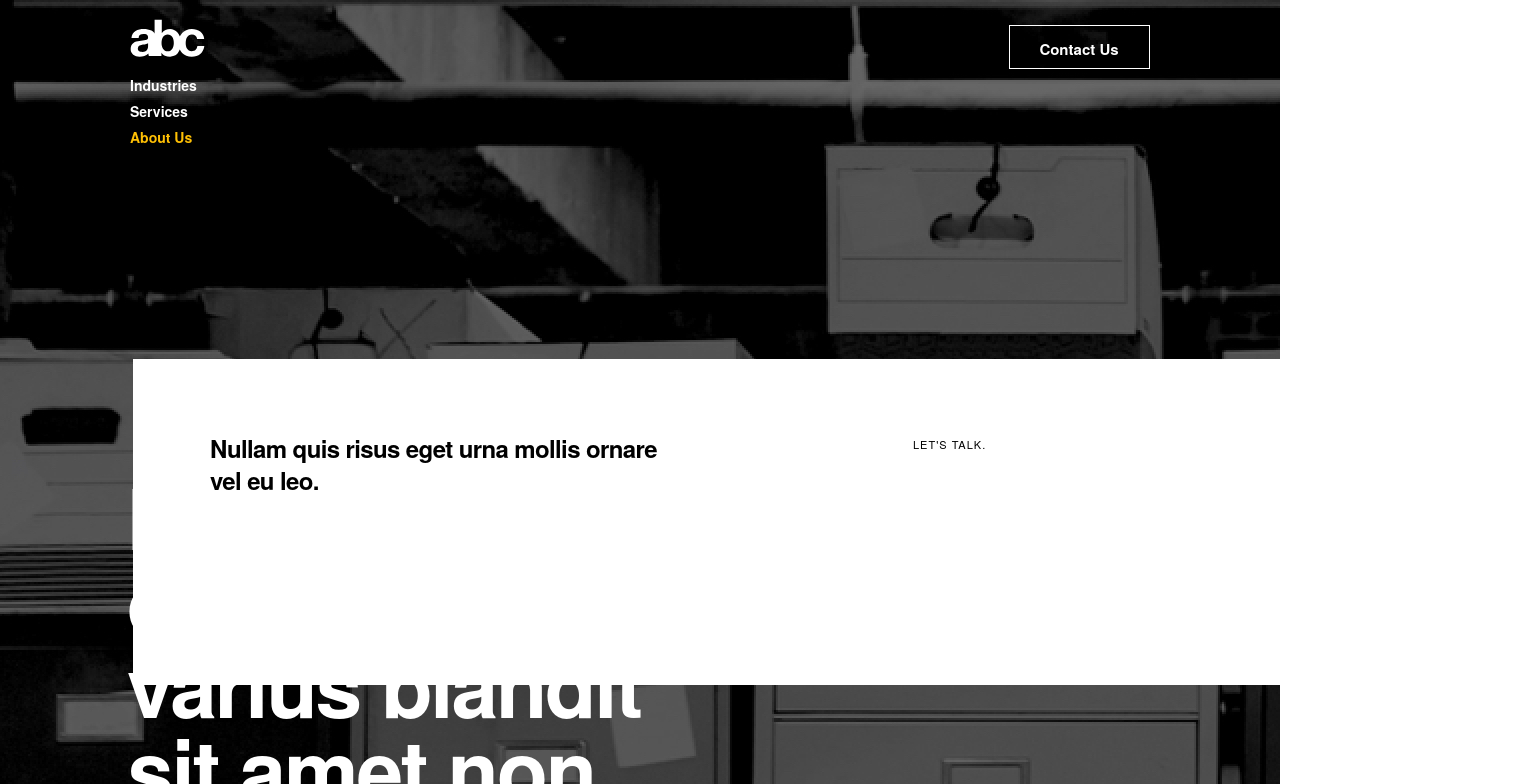
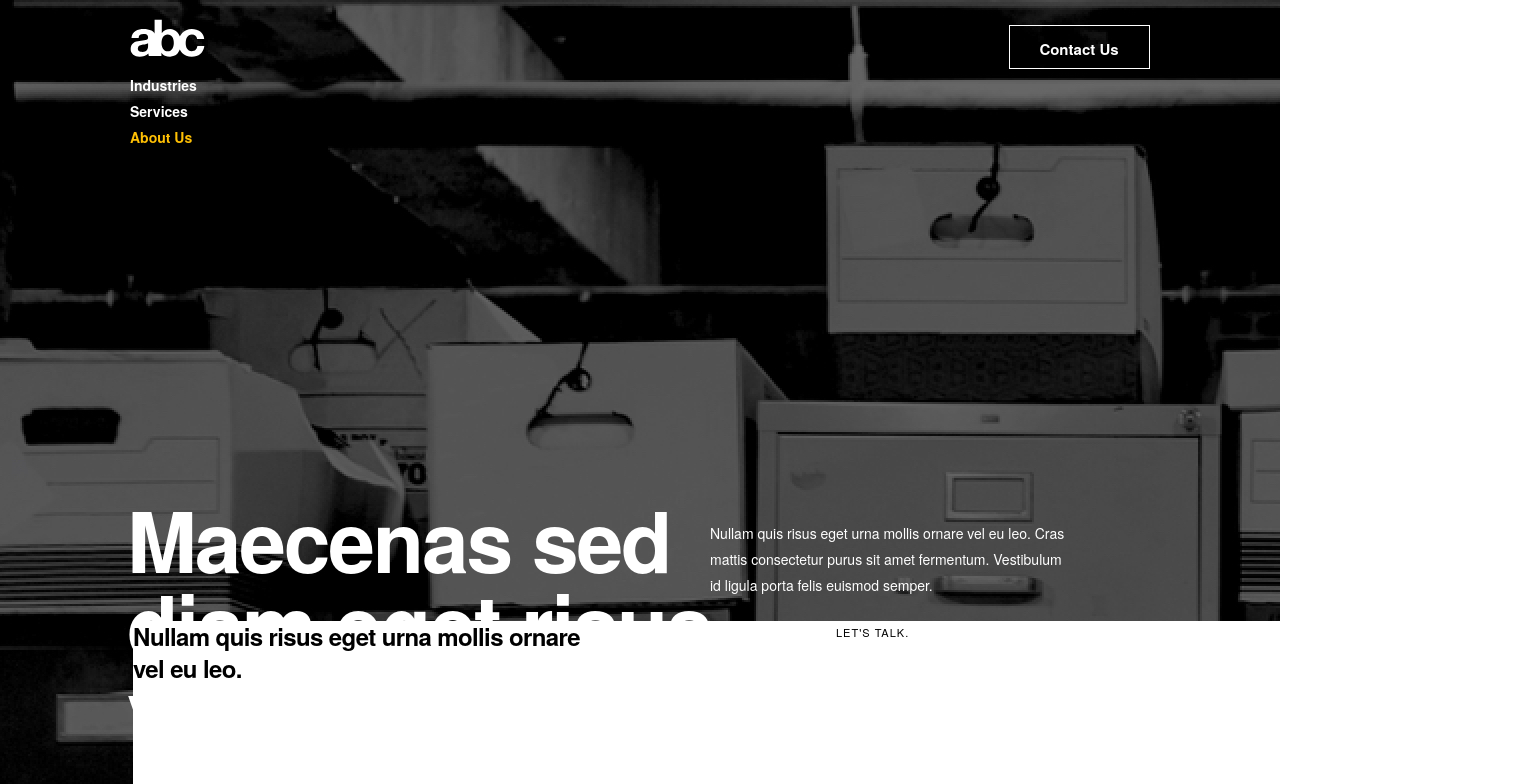
Before and after one commit to IvanGent/bukwild, a React (Create React App) app: page /aboutUs in a window 1280 px wide. Shown: the top 784 px of the page, 1526 px wide, since content can reach past the window. Built offline with nearby package versions, Linux system fonts and the light colour scheme.

Commit message:
updating headline style

```diff
--- a/src/components/CallToAction.js
+++ b/src/components/CallToAction.js
@@ -3,10 +3,14 @@ import React from 'react';
 function CallToAction({cta}) {
 
     const style = {
+        position: 'absolute',
+        bottom: '0',
+        left: '8.125rem',
+        right: '8.125rem',
         width: '73.75rem',
         height: '11.188rem',
         margin: '2.938rem 0 0 0.188rem',
-        padding: '4.625rem 8.5rem 4.563rem 4.813rem',
+        // padding: '4.625rem 8.5rem 4.563rem 4.813rem',
         backgroundColor: 'white',
         display: 'flex',
     }
--- a/src/components/Headline.js
+++ b/src/components/Headline.js
@@ -17,6 +17,7 @@ function Headline({head}) {
         lineHeight: '1',
         letterSpacing: '-2.2px',
         color: 'white',
+        paddingTop: '1.438rem'
     }
 
     return <div style={style}>{head}</div>
--- a/src/components/Marquee.js
+++ b/src/components/Marquee.js
@@ -8,13 +8,14 @@ function Marquee({info}) {
 
     const style = {
         backgroundImage: `url(/images/${info.background})`,
-        backgroundPosition: 'left top',
-        paddingTop: '19.5rem',
+        // backgroundPosition: 'left top',
+        // paddingTop: '19.5rem',
         minHeight: '100vh',
     }
 
     const contentStyle = {
-        padding: '0 8.125rem'
+        // padding: '0 8.125rem'
+        maxWidth: '1440px'
     }
 
     const headingStyle = {
```
